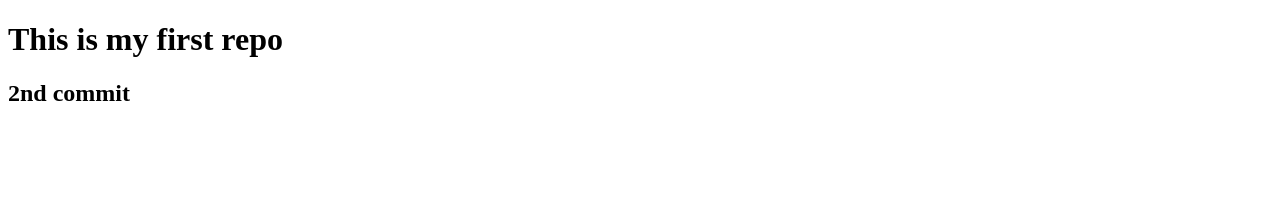
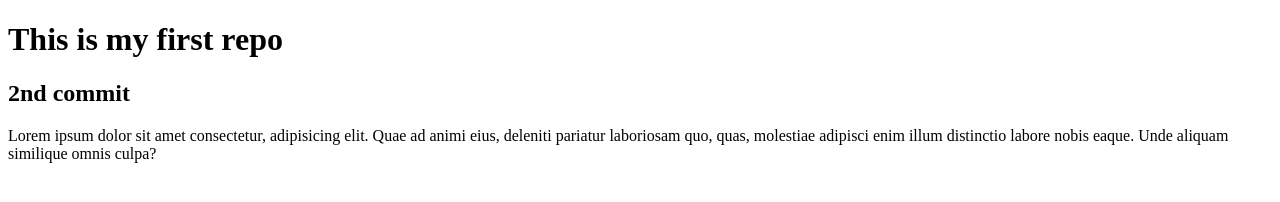
Before and after one commit to h767khan869-lab/firstrepo, a plain HTML site: page index.html in a window 1280 px wide. Drawn offline with Linux system fonts and the light colour scheme.

Commit message:
Added paragraph in index.html

```diff
--- a/index.html
+++ b/index.html
@@ -8,5 +8,6 @@
 <body>
     <h1>This is my first repo</h1>
     <h2>2nd commit</h2>
+    <p>Lorem ipsum dolor sit amet consectetur, adipisicing elit. Quae ad animi eius, deleniti pariatur laboriosam quo, quas, molestiae adipisci enim illum distinctio labore nobis eaque. Unde aliquam similique omnis culpa?</p>
 </body>
 </html>
```
